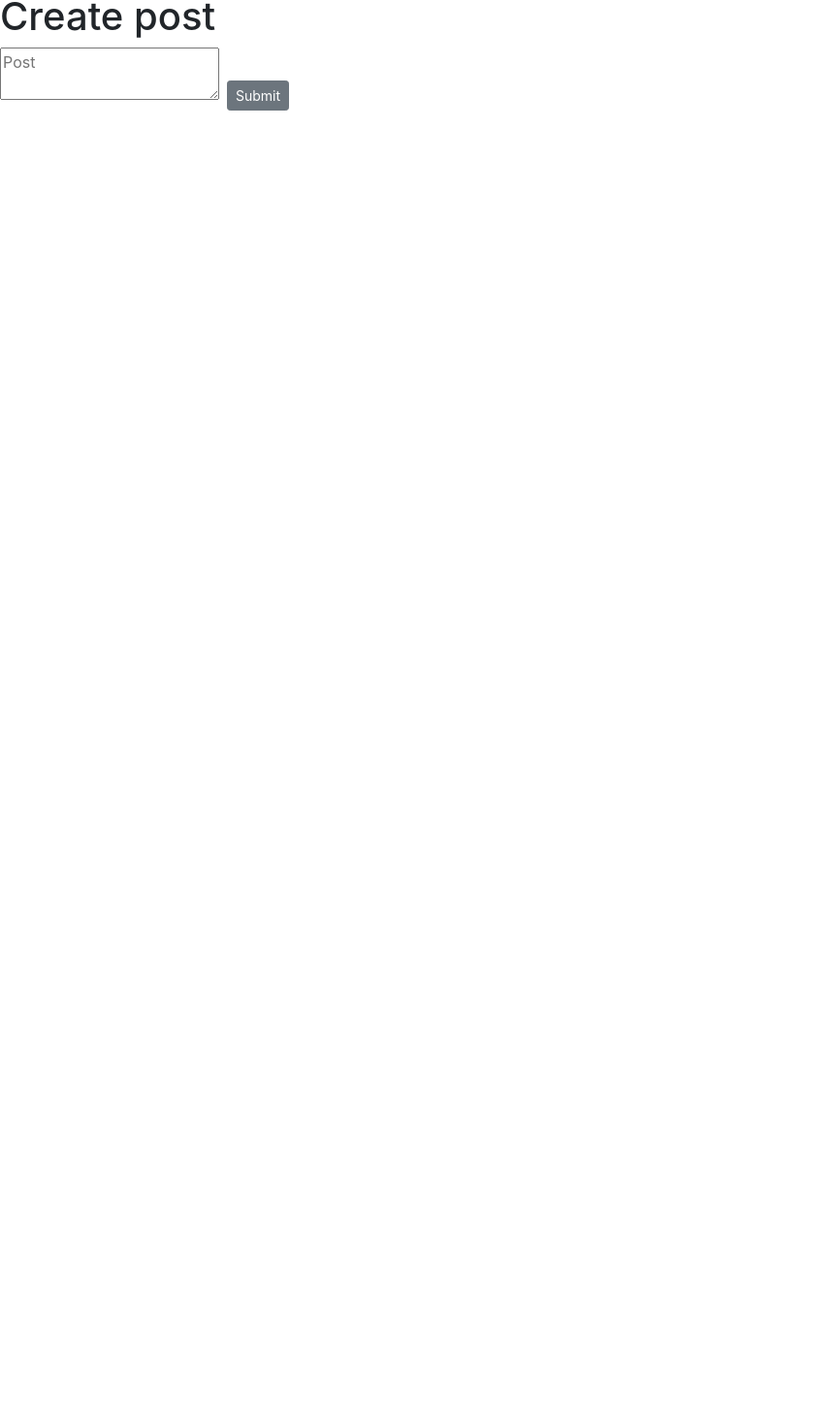
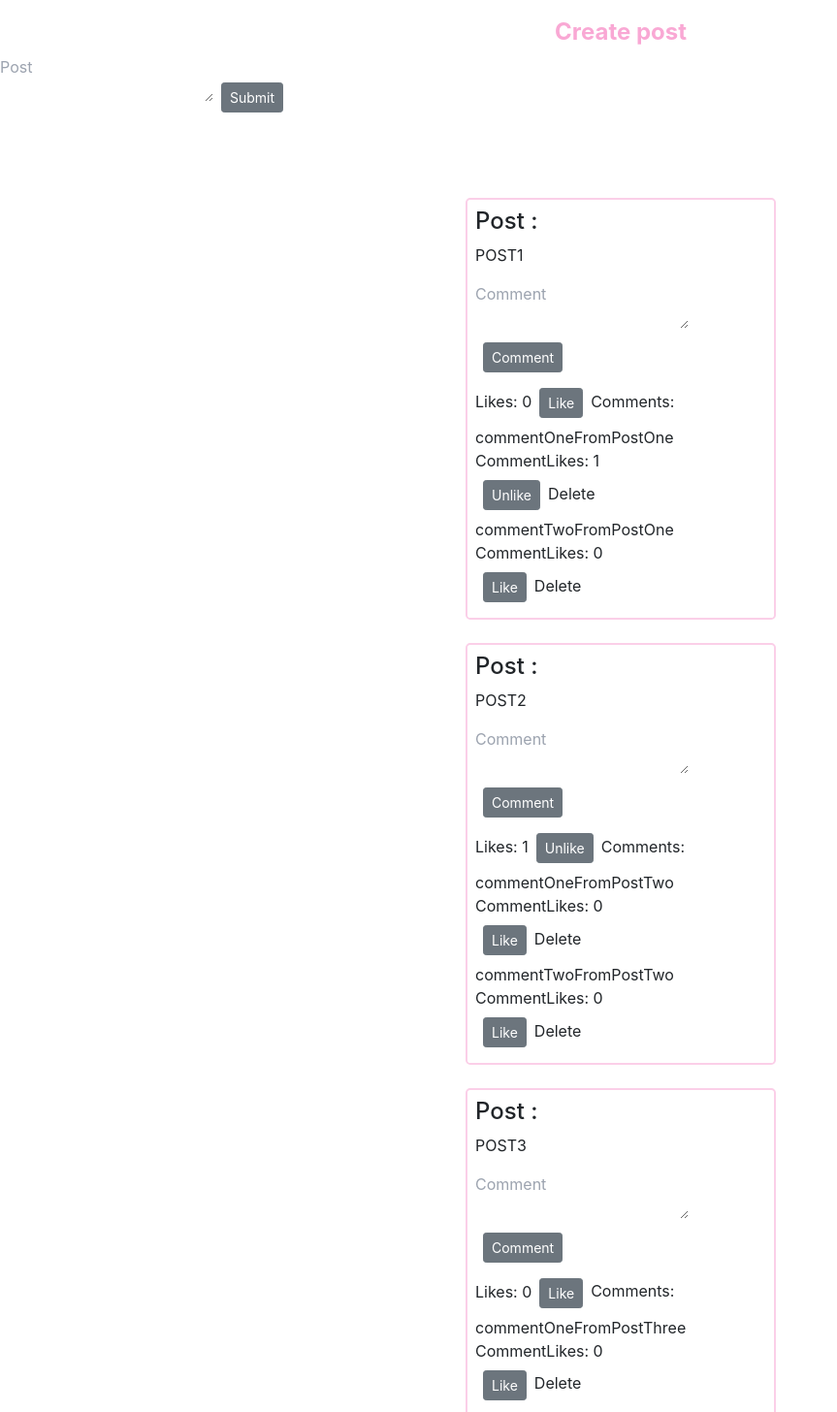
Before and after one commit to cindyliang01/eventful, a React (Create React App) app: page / in a window 1280 px wide. Shown: the part 7-1463 px from the top of the page at 97% size, without its empty margins (0-863 px from the left). Before the commit the page ends 800 px from the top, so only its background shows below. Built offline with nearby package versions, Linux system fonts and the light colour scheme.

Commit message:
Added styling

```diff
--- a/package.json
+++ b/package.json
@@ -35,5 +35,10 @@
       "last 1 firefox version",
       "last 1 safari version"
     ]
+  },
+  "devDependencies": {
+    "autoprefixer": "^10.4.12",
+    "postcss": "^8.4.16",
+    "tailwindcss": "^3.1.8"
   }
 }
--- /dev/null
+++ b/postcss.config.js
@@ -0,0 +1,6 @@
+module.exports = {
+  plugins: {
+    tailwindcss: {},
+    autoprefixer: {},
+  },
+}
--- a/src/App.js
+++ b/src/App.js
@@ -5,33 +5,33 @@ import Posts from "./components/posts";
 class App extends Component {
   state = {
     dummyListPosts: [
-      // {
-      //   id: 1,
-      //   like: 0,
-      //   comments: [
-      //     { id: 1, text: "commentOneFromPostOne", commentLikes: 1 },
-      //     { id: 2, text: "commentTwoFromPostOne", commentLikes: 0 },
-      //   ],
-      //   post: "POST1",
-      // },
-      // {
-      //   id: 2,
-      //   like: 1,
-      //   comments: [
-      //     { id: 1, text: "commentOneFromPostTwo", commentLikes: 0 },
-      //     { id: 2, text: "commentTwoFromPostTwo", commentLikes: 0 },
-      //   ],
-      //   post: "POST2",
-      // },
-      // {
-      //   id: 3,
-      //   like: 0,
-      //   comments: [
-      //     { id: 1, text: "commentOneFromPostThree", commentLikes: 0 },
-      //     { id: 2, text: "commentTwoFromPostThree", commentLikes: 0 },
-      //   ],
-      //   post: "POST3",
-      // },
+      {
+        id: 1,
+        like: 0,
+        comments: [
+          { id: 1, text: "commentOneFromPostOne", commentLikes: 1 },
+          { id: 2, text: "commentTwoFromPostOne", commentLikes: 0 },
+        ],
+        post: "POST1",
+      },
+      {
+        id: 2,
+        like: 1,
+        comments: [
+          { id: 1, text: "commentOneFromPostTwo", commentLikes: 0 },
+          { id: 2, text: "commentTwoFromPostTwo", commentLikes: 0 },
+        ],
+        post: "POST2",
+      },
+      {
+        id: 3,
+        like: 0,
+        comments: [
+          { id: 1, text: "commentOneFromPostThree", commentLikes: 0 },
+          { id: 2, text: "commentTwoFromPostThree", commentLikes: 0 },
+        ],
+        post: "POST3",
+      },
     ],
 
     dummyListTemplate: [
@@ -57,7 +57,6 @@ class App extends Component {
     copyOfPosts[length].id = length + 1;
 
     this.setState({ dummyListPosts: copyOfPosts });
-    console.log(copyOfPosts);
   };
 
   addLike = (specificPost) => {
@@ -134,7 +133,6 @@ class App extends Component {
 
     copyOfPosts[specificPostId - 1].comments = deleteComments;
     this.setState({ copyOfPosts: deleteComments });
-    console.log(copyOfPosts);
   };
 
   render() {
--- a/src/components/posts.jsx
+++ b/src/components/posts.jsx
@@ -14,7 +14,9 @@ class Posts extends Component {
     } = this.props;
     return (
       <React.Fragment>
-        <h1>Create post</h1>
+        <h1 className="text-center font-bold text-2xl mt-4 text-pink-300">
+          Create post
+        </h1>
         <PostForm createPost={createPost} />
         <div className="w-auto min-w-[25%] max-w-min mt-20 mx-auto space-y-6 flex flex-col items-stretch">
           <ul>
--- /dev/null
+++ b/tailwind.config.js
@@ -0,0 +1,8 @@
+/** @type {import('tailwindcss').Config} */
+module.exports = {
+  content: ["./src/**/*.{js,jsx,ts,tsx}"],
+  theme: {
+    extend: {},
+  },
+  plugins: [],
+};
```
Also changed, not shown: src/components/post.jsx (+0 -37 lines), src/index.css (+7 -3 lines), 1 other file (tests, documents, lock files or other folders).
